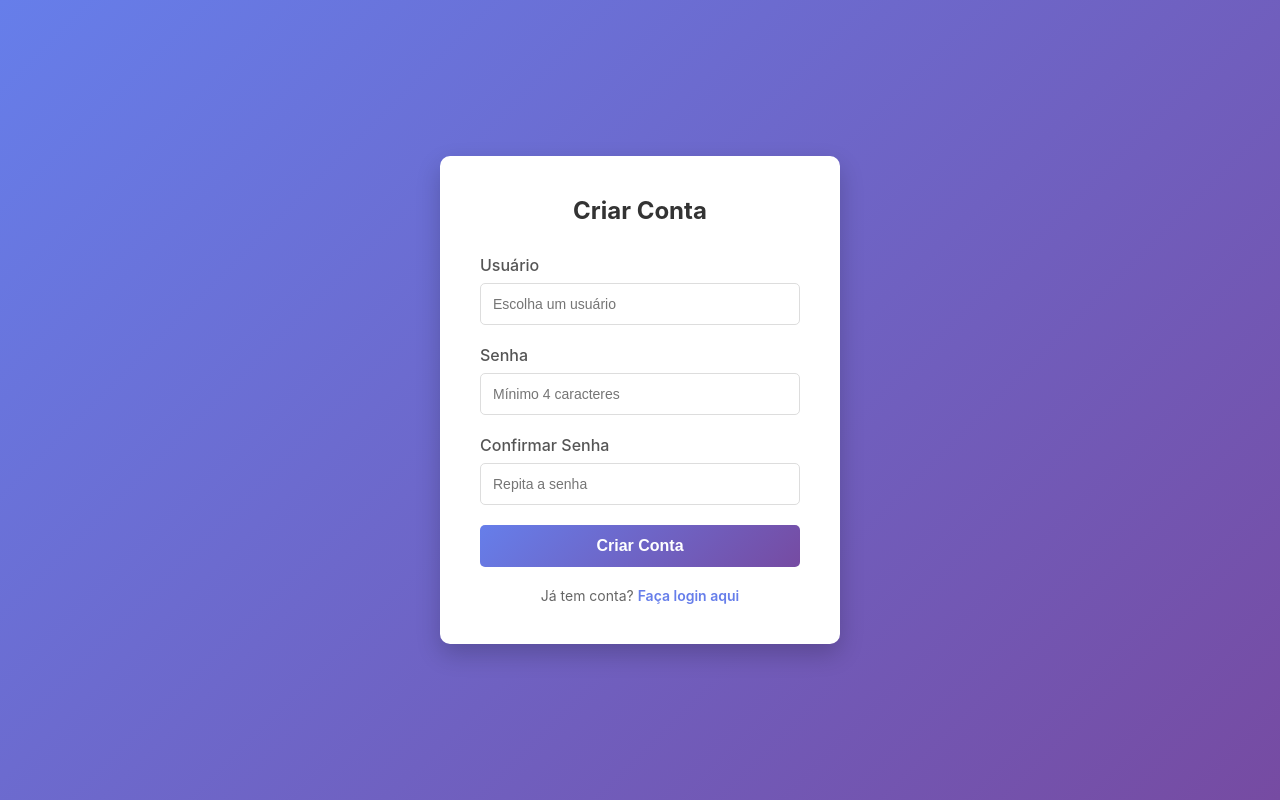
After one commit to sauloalves80/achadosepedidos, a Flask app: page /registrar in a window 1280 px wide. The commit adds this page. Run offline with Flask 3, Linux system fonts and the light colour scheme; some libraries are stand-ins or nearby versions.

Commit message:
Adiciona registro e login com link

```diff
--- a/app.py
+++ b/app.py
@@ -60,6 +60,49 @@ def login():
 def logout():
     session.clear()
     return redirect(url_for('login'))
+
+@app.route('/registrar', methods=['GET', 'POST'])
+def registrar():
+    if request.method == 'POST':
+        username = request.form.get('username', '').strip()
+        senha = request.form.get('senha', '')
+        confirmar_senha = request.form.get('confirmar_senha', '')
+
+        # Validações
+        if not username or not senha:
+            return render_template('registrar.html', erro='Usuario e senha sao obrigatorios')
+
+        if senha != confirmar_senha:
+            return render_template('registrar.html', erro='Senhas nao conferem')
+
+        if len(senha) < 4:
+            return render_template('registrar.html', erro='Senha deve ter pelo menos 4 caracteres')
+
+        from werkzeug.security import generate_password_hash
+
+        db = get_db()
+        try:
+            cur = db.cursor()
+            # Verifica se usuário já existe
+            cur.execute(adapt_query('SELECT id FROM usuarios WHERE username = ?'), adapt_params([username]))
+            if cur.fetchone():
+                return render_template('registrar.html', erro='Usuario ja existe')
+
+            # Cria o usuário
+            senha_hash = generate_password_hash(senha)
+            cur.execute(
+                adapt_query('INSERT INTO usuarios (username, senha_hash) VALUES (?, ?)'),
+                adapt_params([username, senha_hash])
+            )
+            db.commit()
+            return render_template('registrar.html', sucesso='Usuario criado com sucesso! Agora voce pode fazer login.')
+        except Exception as e:
+            db.rollback()
+            return render_template('registrar.html', erro=f'Erro ao criar usuario: {str(e)}')
+        finally:
+            db.close()
+
+    return render_template('registrar.html')
 
 @app.route('/')
 @login_required
--- /dev/null
+++ b/templates/registrar.html
@@ -0,0 +1,165 @@
+<!DOCTYPE html>
+<html lang="pt-BR">
+<head>
+    <meta charset="UTF-8">
+    <meta name="viewport" content="width=device-width, initial-scale=1.0">
+    <title>Registrar - Achados e Perdidos</title>
+    <style>
+        * {
+            margin: 0;
+            padding: 0;
+            box-sizing: border-box;
+        }
+
+        body {
+            font-family: -apple-system, BlinkMacSystemFont, 'Segoe UI', Roboto, Oxygen, Ubuntu, Cantarell, sans-serif;
+            background: linear-gradient(135deg, #667eea 0%, #764ba2 100%);
+            min-height: 100vh;
+            display: flex;
+            align-items: center;
+            justify-content: center;
+            padding: 20px;
+        }
+
+        .container {
+            background: white;
+            padding: 40px;
+            border-radius: 10px;
+            box-shadow: 0 10px 25px rgba(0, 0, 0, 0.2);
+            width: 100%;
+            max-width: 400px;
+        }
+
+        h1 {
+            text-align: center;
+            color: #333;
+            margin-bottom: 30px;
+            font-size: 24px;
+        }
+
+        .form-group {
+            margin-bottom: 20px;
+        }
+
+        label {
+            display: block;
+            margin-bottom: 8px;
+            color: #555;
+            font-weight: 500;
+        }
+
+        input[type="text"],
+        input[type="password"] {
+            width: 100%;
+            padding: 12px;
+            border: 1px solid #ddd;
+            border-radius: 5px;
+            font-size: 14px;
+            transition: border-color 0.3s;
+        }
+
+        input[type="text"]:focus,
+        input[type="password"]:focus {
+            outline: none;
+            border-color: #667eea;
+        }
+
+        button {
+            width: 100%;
+            padding: 12px;
+            background: linear-gradient(135deg, #667eea 0%, #764ba2 100%);
+            color: white;
+            border: none;
+            border-radius: 5px;
+            font-size: 16px;
+            font-weight: 600;
+            cursor: pointer;
+            transition: transform 0.2s;
+        }
+
+        button:hover {
+            transform: translateY(-2px);
+        }
+
+        button:active {
+            transform: translateY(0);
+        }
+
+        .mensagem {
+            padding: 12px;
+            border-radius: 5px;
+            margin-bottom: 20px;
+            text-align: center;
+            font-size: 14px;
+        }
+
+        .erro {
+            background-color: #fee;
+            color: #c00;
+            border: 1px solid #fcc;
+        }
+
+        .sucesso {
+            background-color: #efe;
+            color: #060;
+            border: 1px solid #cfc;
+        }
+
+        .link-login {
+            text-align: center;
+            margin-top: 20px;
+            font-size: 14px;
+            color: #666;
+        }
+
+        .link-login a {
+            color: #667eea;
+            text-decoration: none;
+            font-weight: 600;
+        }
+
+        .link-login a:hover {
+            text-decoration: underline;
+        }
+    </style>
+</head>
+<body>
+    <div class="container">
+        <h1>Criar Conta</h1>
+
+        {% if erro %}
+            <div class="mensagem erro">{{ erro }}</div>
+        {% endif %}
+
+        {% if sucesso %}
+            <div class="mensagem sucesso">{{ sucesso }}</div>
+            <div style="text-align: center; margin-top: 20px;">
+                <a href="{{ url_for('login') }}" style="display: inline-block; padding: 10px 20px; background: #667eea; color: white; text-decoration: none; border-radius: 5px;">Ir para Login</a>
+            </div>
+        {% else %}
+            <form method="POST">
+                <div class="form-group">
+                    <label for="username">Usuário</label>
+                    <input type="text" id="username" name="username" placeholder="Escolha um usuário" required>
+                </div>
+
+                <div class="form-group">
+                    <label for="senha">Senha</label>
+                    <input type="password" id="senha" name="senha" placeholder="Mínimo 4 caracteres" required>
+                </div>
+
+                <div class="form-group">
+                    <label for="confirmar_senha">Confirmar Senha</label>
+                    <input type="password" id="confirmar_senha" name="confirmar_senha" placeholder="Repita a senha" required>
+                </div>
+
+                <button type="submit">Criar Conta</button>
+            </form>
+
+            <div class="link-login">
+                Já tem conta? <a href="{{ url_for('login') }}">Faça login aqui</a>
+            </div>
+        {% endif %}
+    </div>
+</body>
+</html>
```
Also changed, not shown: templates/login.html (+17 -0 lines).
